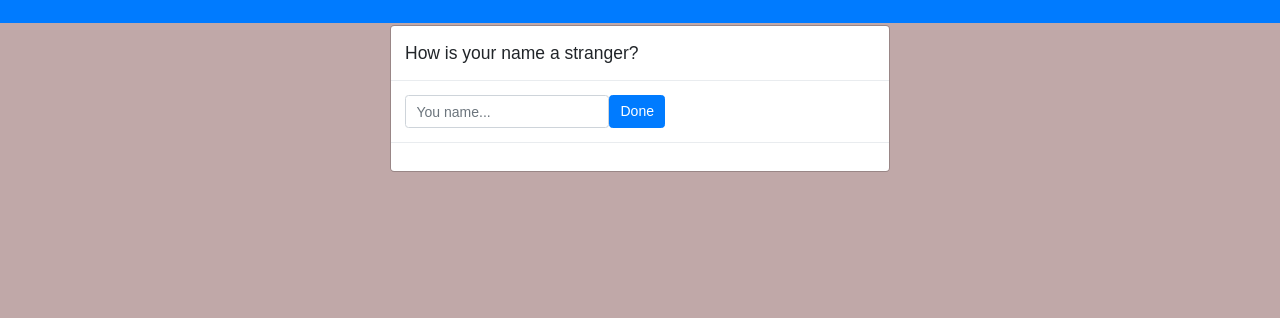
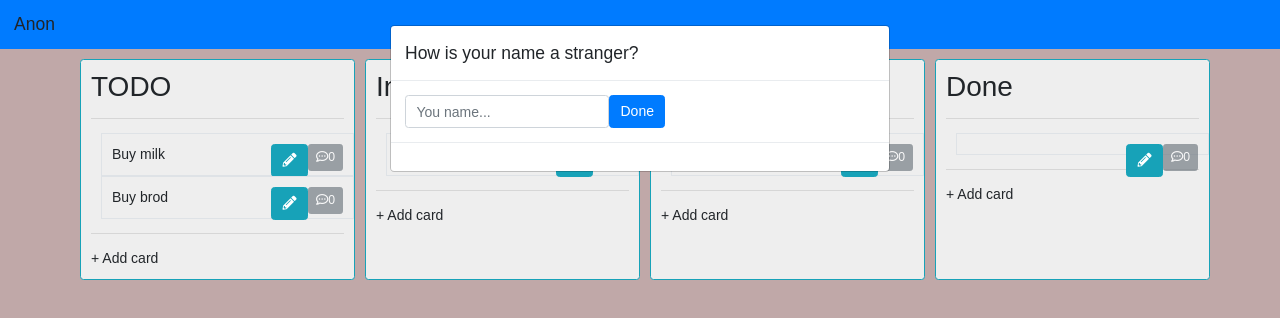
Before and after one commit to LeonFro/Trello-React, a React (Create React App) app: page / in a window 1280 px wide. Shown: the top 318 px of the page. Built offline with nearby package versions, Linux system fonts and the light colour scheme.

Commit message:
third commit

```diff
--- a/src/App.js
+++ b/src/App.js
@@ -8,48 +8,111 @@ import './App.css'
 
 
 export default class App extends Component {
-  storage = new Storage();
   constructor(props) {
     super(props);
     this.state = {
-      storage: this.storage,
+      storage: new Storage(),
       modalGreetingOpen: true,
       modalCardOpen: false,
     }
-  }
+    this.addName = this.addName.bind(this);
+    this.addCard = this.addCard.bind(this);
+    this.saveTitle = this.saveTitle.bind(this);
+    this.toggleGreetingModal = this.toggleGreetingModal.bind(this);
+    this.toggleCardModal = this.toggleCardModal.bind(this);
+  };
 
+  addName(name) {
+   this.state.storage.name = name; //Side Effects
+   this.setState({})
+  };
 
-  toggleGreetingModal = () => {
+  addCard(idCard, newCard) {
+    let newId = Date.now();
+    if (newCard) {
+      this.state.storage[idCard].push({ //Side Effects
+        id: newId,
+        title: newCard,
+        description: ''
+      })
+    }
+    this.setState({})
+  };
+
+  saveTitle(idCard, title) {
+    this.state.storage.nameColumn.map(data => {
+      if (data.id === idCard) { //Side Effects
+        data.name = title;
+      }
+      return data;
+    })
+    this.setState({})
+  };
+
+  toggleGreetingModal() {
     this.setState(state => ({ modalGreetingOpen: !state.modalGreetingOpen }));
   };
 
-  toggleCardModal = () => {
+  toggleCardModal() {
     this.setState(state => ({ modalCardOpen: !state.modalCardOpen }));
   };
 
   render() {
+    const { storage } = this.state;
     return (
-      <React.Fragment>
-
+      <div>
         {this.state.modalGreetingOpen &&
-          <ModalGreeting storage={this.storage} onChange={this.toggleGreetingModal} />
+          <ModalGreeting storage={storage}
+            onChange={this.toggleGreetingModal}
+            changeName={this.addName} />
         }
 
-        {/*  <div  onClick={this.toggleGreetingModal}> </div> onClick={this.toggleGreetingModal} onSubmit={this.toggleGreetingModal} onChangeName={this.handleAddName} */}
+        <Header storage={storage} />
+        <div className="container">
 
-        <Header storage={this.storage} />
-        <div className="container">
           <div className="row justify-content-center">
+            <Column id="todo"
+              title={storage.nameColumn[0].name}
+              storage={storage}
+              data={storage.todo}
+              addNewCard={this.addCard}
+              newTitle={this.saveTitle}
+              isOpenModal={this.toggleCardModal} />
 
-            {/* <Column storage={this.storage} cardModal={this.toggleCardModal}/> */}
+            <Column id="inProgress"
+              title={storage.nameColumn[1].name}
+              storage={storage}
+              data={storage.inProgress}
+              addNewCard={this.addCard}
+              newTitle={this.saveTitle}
+              isOpenModal={this.toggleCardModal}/>
+
+            <Column id="testing"
+              title={storage.nameColumn[2].name}
+              storage={storage}
+              data={storage.testing}
+              addNewCard={this.addCard}
+              newTitle={this.saveTitle}
+              isOpenModal={this.toggleCardModal} />
+
+            <Column id="done"
+              title={storage.nameColumn[3].name}
+              storage={storage}
+              data={storage.done}
+              addNewCard={this.addCard}
+              newTitle={this.saveTitle}
+              isOpenModal={this.toggleCardModal} />
 
             {this.state.modalCardOpen &&
-              <ModalCard onClose={this.toggleCardModal} />
+              <ModalCard
+              storage={storage}
+              onClose={this.toggleCardModal}
+              onCloseRequest={()=>this.toggleCardModal()} />
             }
 
           </div>
         </div>
-      </React.Fragment>
+      </div>
     )
   }
 };
--- /dev/null
+++ b/src/components/AddCard.jsx
@@ -0,0 +1,47 @@
+import React from 'react';
+import '../App.css';
+
+export default class AddCard extends React.Component {
+    constructor(props) {
+        super(props);
+        this.state = {
+            isEdit: false,
+            card: '',
+        }
+        this.newCard = this.newCard.bind(this);
+    };
+
+    newCard() {
+        this.setState({ isEdit: false });
+        let newCard = this.refs.newCard.value;
+        let idCard = this.props.id;
+        this.props.addCard(idCard, newCard);
+        this.setState({});
+    }
+
+    editTitle() {
+        return (
+            <form onSubmit={(e) => {
+                e.preventDefault();
+                return false;
+            }}>
+                <input type="text" className="form-control"
+                    ref="newCard" name="card"
+                />
+                <button type="submit" className="btn btn-warning pull-right"
+                    onClick={this.newCard}>Save</button>
+            </form>
+        )
+    };
+
+    noEdit() {
+        return (
+            <a className="add-card" onClick={() => this.setState({ isEdit: true })}>+ Add card </a>
+        )
+    };
+
+    render() {
+        return this.state.isEdit ? this.editTitle() : this.noEdit()
+    };
+
+};
--- /dev/null
+++ b/src/components/Card.jsx
@@ -0,0 +1,27 @@
+import React from 'react';
+import '../App.css';
+
+export default class Cards extends React.Component {
+    constructor(props) {
+        super(props);
+        this.state = {
+        }
+        this.isOpenModal = this.isOpenModal.bind(this);
+    };
+
+    isOpenModal() {
+        this.props.cardModal()
+    };
+
+    render() {
+        return (
+            <div className="col border list-cards">
+                <div className="list-card-details">
+                    <span className="card-name">{this.props.title}</span>
+                    <button type="button" className="btn btn-secondary btn-sm" disabled><i className="far fa-comment-dots"></i>0</button>
+                    <button type="button" className="btn btn-info" onClick={this.isOpenModal}><i className="fas fa-pencil-alt"></i></button>
+                </div>
+            </div>
+        )
+    }
+};
--- a/src/components/Colunm.jsx
+++ b/src/components/Colunm.jsx
@@ -1,33 +1,57 @@
 import React from 'react';
-import ReactDOM from 'react-dom';
+import Card from '../components/Card';
+import Title from '../components/Title';
+import AddCard from '../components/AddCard';
 import '../App.css';
 
-export default class Colunm extends React.Component{
-constructor(props){
+
+export default class Column extends React.Component {
+  colunmService;
+  constructor(props) {
     super(props);
-    this.state={
 
+    this.state = {
+      title: props.title,
+      isEdit: false,
     }
+    this.thisTitle = this.thisTitle.bind(this);
+    this.handleClick = this.handleClick.bind(this);
   };
 
-render(){
-    return(
+  thisTitle(e) {
+    let title = e.target.title;
+    this.setState({ title })
+  };
+
+  handleClick(){
+    this.setState({ isEdit: true });
+    let nameTitle = this.state.title;
+    this.colunmService.SaveTitle(this.props.id, nameTitle);
+  };
+
+  render() {
+    const { data,title,storage,id } = this.props;
+    return (
       <div className="col border border-info rounded">
         <div className="content">
           <div className="header">
-                   <h2>{this.props.storage}</h2> {/* */}
+            <Title id={id}
+              title={title}
+              storage={storage}
+              saveTitle={this.props.newTitle} />
           </div>
           <hr />
-
-                <div className="list-cards">
-                  <div className="list-card-details">
-                    <span className="card-name"> #1</span>
-                    <button type="button" className="btn btn-secondary btn-sm" disabled><i className="far fa-comment-dots"></i>0</button>
-                    <button type="button" className="btn btn-info" onClick={this.cardModal}><i className="fas fa-pencil-alt"></i></button>
-                  </div>
-                </div>
+          {data.map(cards =>
+            <Card
+              key={cards.id}
+              id={cards.id}
+              title={cards.title}
+              cardModal={this.props.isOpenModal}
+            />)}
           <hr />
-                <a className="add-card" href="">+ Add card</a>
+          <AddCard id={id}
+            storage={storage}
+            addCard={this.props.addNewCard} />
         </div>
       </div>
     )
--- a/src/components/ModalGreeting.jsx
+++ b/src/components/ModalGreeting.jsx
@@ -1,64 +1,53 @@
 import React from 'react';
-import ReactDOM from 'react-dom';
-import {ModalGreetService} from '../services/ModalGreetService';
+
 import '../App.css'
 
 export default class ModalGreeting extends React.Component {
-  constructor(props){
+
+  constructor(props) {
     super(props)
-    this.modalGreetService = new ModalGreetService(props.storage)
-    this.state={
-     name:''
+    this.state = {
+      name: ''
     }
-     this.changeName=this.changeName.bind(this);
+    this.handleChangeName=this.handleChangeName.bind(this);
+    this.thisInput = this.thisInput.bind(this);
   };
 
-   changeName=(e)=>{
+  handleChangeName (e){
     e.preventDefault();
     let name = this.state.name;
-     if(name){
-       this.modalGreetService.changeName(name);
-       this.props.onChange()
-       this.setState({name:''})
+    if (name) {
+      this.props.changeName(name);
+      this.props.onChange()
+      this.setState({ name: '' })
     }
-   };
+  };
 
-     thisInput=(e)=>{
+  thisInput(e){
     let name = e.target.value;
-    this.setState({name})
-   };
-
-
-  componentWillMount() {
-    this.root = document.createElement('div');
-    document.body.appendChild(this.root);
-  }
-
-  componentWillUnmount() {
-    document.body.removeChild(this.root);
-  }
+    this.setState({ name })
+  };
 
   render() {
-    return ReactDOM.createPortal(
-      <div className="modal" tabIndex="-1" role="dialog">
-        <div className="modal-dialog" role="document">
+    return (
+      <div className="modal" >
+        <div className="modal-dialog" >
           <div className="modal-content">
             <div className="modal-header">
               <h5 className="modal-title">How is your name a stranger?</h5>
             </div>
             <div className="modal-body">
-             <form className="form-inline" onSubmit={this.changeName}>{/*  */}
+              <form className="form-inline" onSubmit={this.handleChangeName}>
                 <input type="text" className="form-control" id="input" placeholder="You name..."
-                value={this.state.name} onChange={this.thisInput}/>    {/*  */}
-              <button type="submit" className="btn btn-primary">Done</button>
-            </form>
+                  value={this.state.name} onChange={this.thisInput} required />
+                <button type="submit" className="btn btn-primary">Done</button>
+              </form>
             </div>
             <div className="modal-footer">
             </div>
           </div>
         </div>
-      </div>,
-      this.root
+      </div>
     );
   }
-};
+}
--- a/src/components/Storage.jsx
+++ b/src/components/Storage.jsx
@@ -1,50 +1,45 @@
 export default class Storege {
-    name = "Anon"
-   [
+    name = "Anon";
+    nameColumn = [{
+        id: "todo",
+        name: 'TODO'
+    },
     {
-            id: "TODO",
-            title: "TODO",
-            cards: [
+        id: 'inProgress',
+        name: "In Progress"
+    },
     {
-                    id: "Milk",
+        id: "testing",
+        name: 'Test'},
+      {  id: 'done',
+        name: 'Done'
+    }];
+    todo = [
+        {
+            id: 4,
             title: "Buy milk",
             description: "2 Gallons of milk"
         },
         {
-                    id: "Brod",
+            id: 5,
             title: "Buy brod",
             description: "2 bar Brod"
         },
-            ]
-        },
+    ];
+    inProgress = [
         {
-            id: "In Progress",
-            title: "In Progress",
-            cards: [
-                {
-                    id: "Wip1",
+            id: 6,
             title: "Clean House",
             description: "Soap wash and polish floor"
         }
-            ]
-        },
+    ];
+
+    testing = [
         {
-            id: "Testing",
-            title: "Testing",
-            cards: [
-                {
-                    id: "Completed1",
+            id: 7,
             title: "Practice Meditation",
             description: "Use Headspace app"
         }
-            ]
-        },
-        {
-            id: "Done",
-            title: "Done",
-            cards: [
-                {}
-            ]
-        }
-    ]
+    ];
+    done = [{}];
 };
--- /dev/null
+++ b/src/components/Title.jsx
@@ -0,0 +1,48 @@
+import React from 'react';
+
+import '../App.css';
+
+export default class Title extends React.Component {
+    constructor(props) {
+        super(props);
+        this.state = {
+            isEdit: false,
+        }
+        this.changeTitle = this.changeTitle.bind(this);
+    };
+
+changeTitle(){
+    this.setState({ isEdit: false });
+    let newTitle = this.refs.title.value;
+    let titleId = this.props.id;
+    this.props.saveTitle(titleId,newTitle);
+}
+
+
+    editTitle() {
+        return (
+            <form onSubmit={(e) => {
+                e.preventDefault();
+                return false;
+            }}>
+                <input type="text" className="form-control"
+                    defaultValue={this.props.title}
+                    required
+                    ref="title" />
+                <button type="submit" className="btn btn-primary pull-right"
+                    onClick={this.changeTitle}>Ok</button>
+            </form>
+        )
+    };
+
+    noEdit() {
+        return (
+            <h2 onClick={() => this.setState({ isEdit: true })}>{this.props.title}</h2>
+        )
+    };
+
+    render() {
+        return this.state.isEdit ? this.editTitle() : this.noEdit()
+    };
+
+};
--- a/src/services/ModalGreetService.jsx
+++ /dev/null
@@ -1,14 +0,0 @@
-export class ModalGreetService{
-    storage;
-    constructor(db){
-        this.storage=db;
-    }
-
-   getAll(){
-       return this.storage
-   };
-
-   changeName(name){
-    this.storage.name=name;
-   }
-};
```
Also changed, not shown: src/components/Header.jsx (+5 -6 lines), src/components/ModalCard.jsx (+34 -11 lines). Lines whose indentation alone changed are shown as unchanged.
